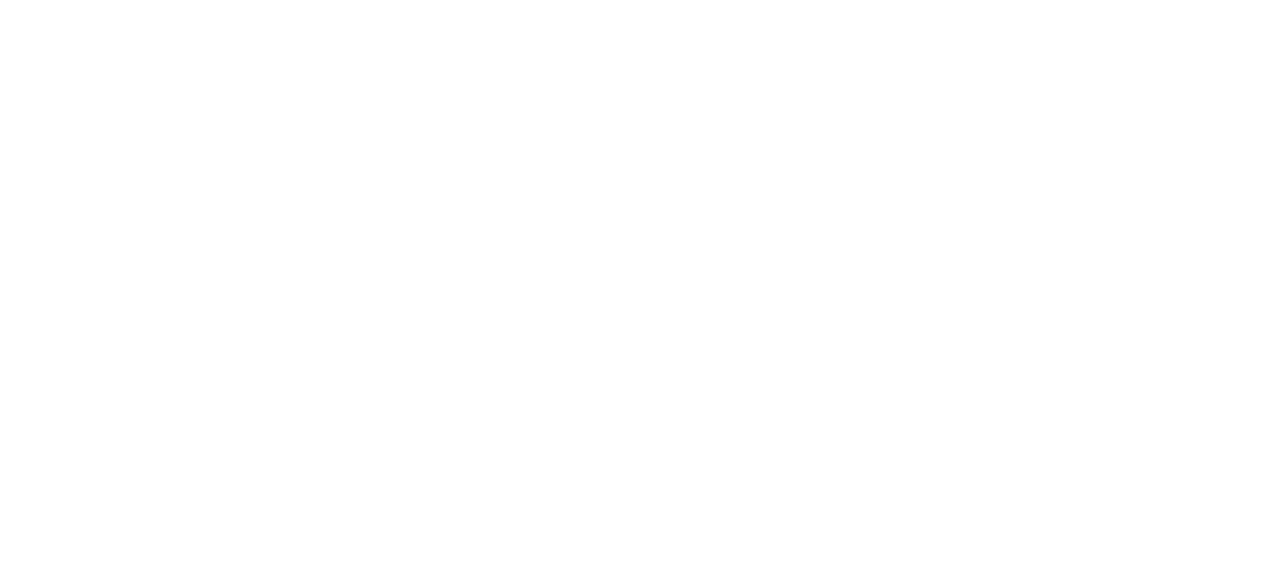
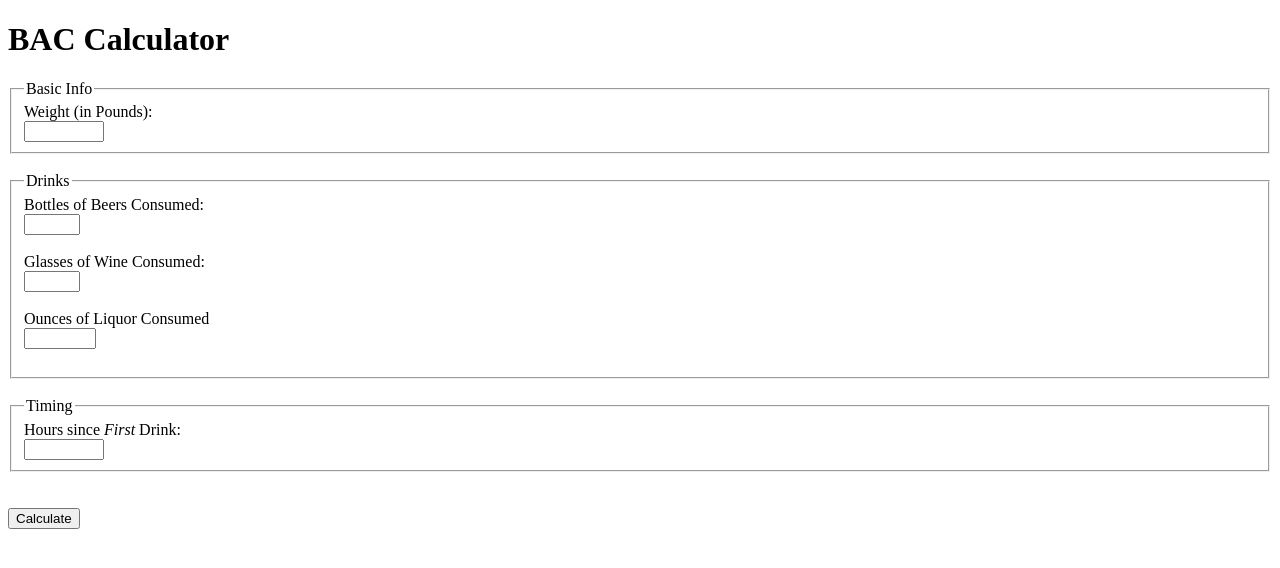
Before and after one commit to EM-Hash/BACCalculator, a plain HTML site: page index.html in a window 1280 px wide. Drawn offline with nearby package versions, Linux system fonts and the light colour scheme.

Commit message:
Added form to page and bac image to files

```diff
--- a/index.html
+++ b/index.html
@@ -4,9 +4,43 @@
     <meta charset="utf-8">
     <meta name="viewport" content="width=device-width, initial-scale=1, shrink-to-fit=no">
     <title>BAC Calculator</title>
+
+    <style>
+        p#BAC-result{
+            visibility: hidden;
+        }
+    </style>
 </head>
+<body>
+<h1>BAC Calculator</h1>
+<form>
+    <fieldset>
+        <legend>Basic Info</legend>
+        <label for = "weight">Weight (in Pounds):</label><br>
+        <input id = "weight" type = "number" step="0.1" min="100" max="300" required="required">
+    </fieldset>
+    <br>
+    <fieldset>
+        <legend>Drinks</legend>
+        <label for="beer-num">Bottles of Beers Consumed:</label><br>
+        <input id="beer-num" type="number" step="1" min="0" max="20" required="required"><br><br>
+        <label for="wine-num">Glasses of Wine Consumed:</label><br>
+        <input id="wine-num" type="number" step="1" min="0" max="20" required="required"><br><br>
+        <label for="liquor-num">Ounces of Liquor Consumed</label><br>
+        <input id="liquor-num" type="number" step="0.1" min="0" max="20" required="required"><br><br>
+    </fieldset>
+    <br>
+    <fieldset>
+        <legend>Timing</legend>
+        <label for="hours-since">Hours since <em>First</em> Drink:</label><br>
+        <input id="hours-since" type="number" step="0.25" min="1" max="24" required = "required">
+    </fieldset>
+    <br>
+    <br>
+    <input type="submit" value="Calculate">
+</form>
+<p id="BAC-result">Your BAC is...</p>
 
-<body>
 <!-- jQuery first -->
 <script src="https://code.jquery.com/jquery-3.6.0.js" integrity="sha256-H+K7U5CnXl1h5ywQfKtSj8PCmoN9aaq30gDh27Xc0jk="
         crossorigin="anonymous"></script>
```
Also changed, not shown: bac-symptoms.png (added).
